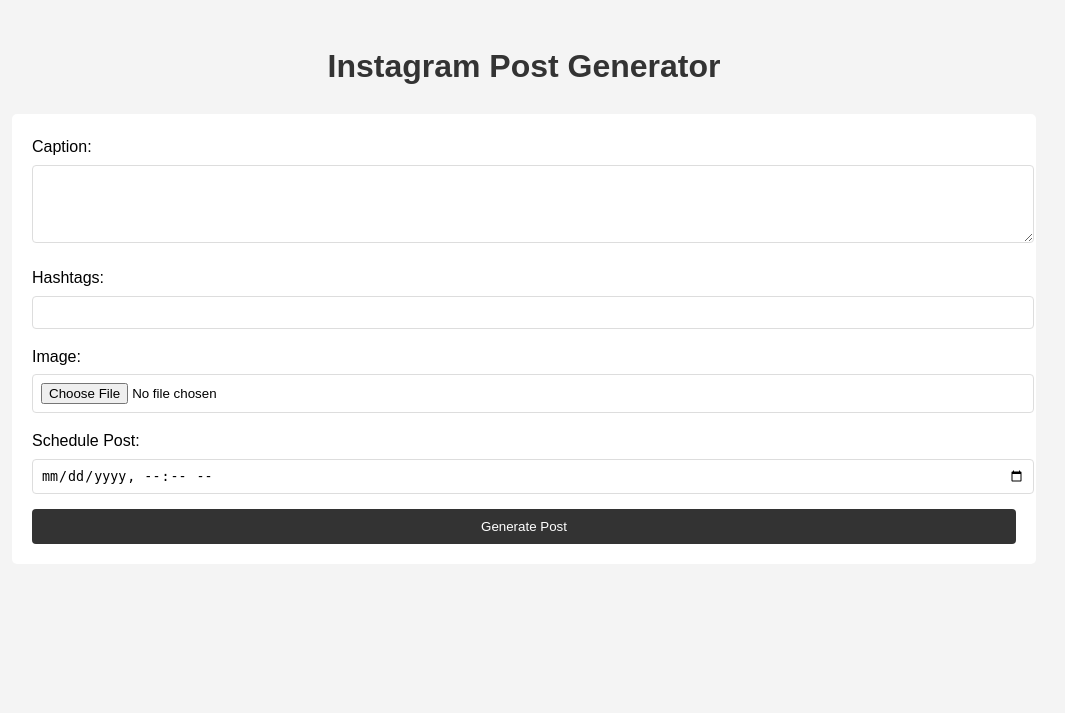
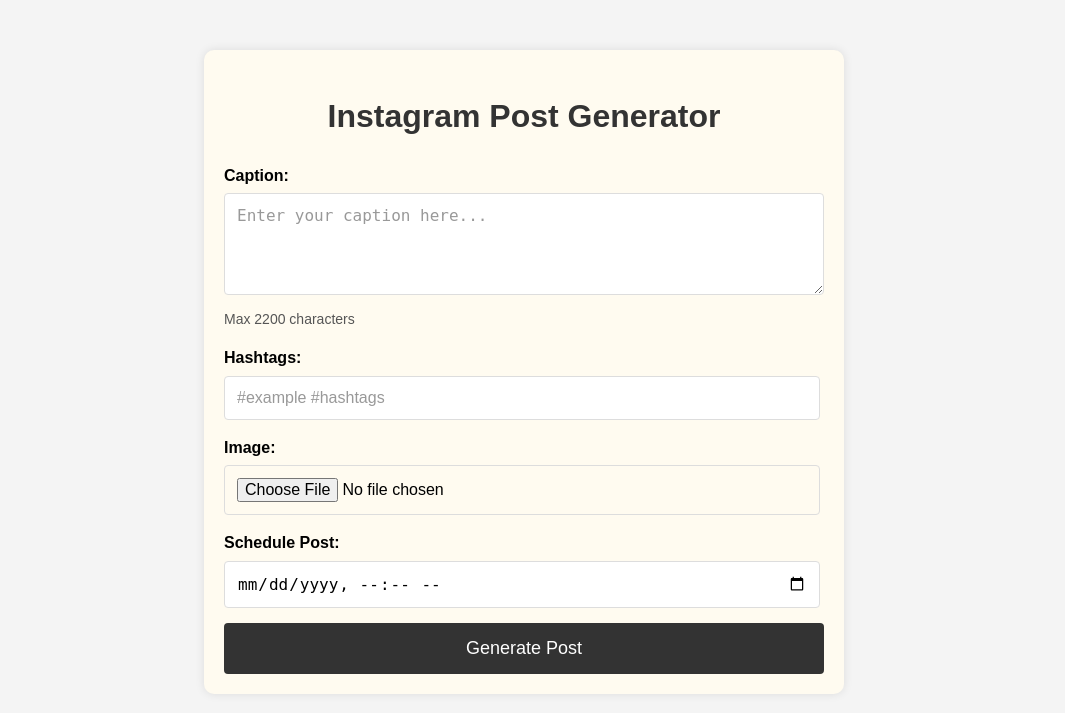
Before and after one commit to BlockChef/ig-feed-generator, a Flask app: page / in a window 1280 px wide. Shown: the top 713 px of the page, without its empty margins (116-1181 px from the left). Run offline with Flask 3, Linux system fonts and the light colour scheme.

Commit message:
add placeholder and Fix CSS

```diff
--- a/pyproject.toml
+++ b/pyproject.toml
@@ -2,7 +2,7 @@
 name = "ig-feed-generator"
 version = "0.1.0"
 description = ""
-authors = ["mukund1712 <143148571+mukund1712@users.noreply.github.com>"]
+authors = ["mukund1712 <143148571+mukund1712@users.noreply.github.com>", "abodh788 abodh.gajurel100@gmail.com"]
 readme = "README.md"
 
 [tool.poetry.dependencies]
--- a/static/css/style.css
+++ b/static/css/style.css
@@ -1,4 +1,142 @@
+/* Global Styles */
 body {
+    font-family: Arial, sans-serif;
+    line-height: 1.6;
+    margin: 0;
+    padding: 0;
+    background-color: #f4f4f4; /* Light background color for the whole page */
+}
+
+/* Container */
+.container {
+    max-width: 600px;
+    margin: 50px auto;
+    padding: 20px;
+    background: #fff; /* White background for the form container */
+    border-radius: 10px;
+    box-shadow: 0 0 10px rgba(0, 0, 0, 0.1);
+    background-color: #fffbf0; /* Soft light yellow background for the container */
+}
+
+/* Header */
+h1 {
+    color: #333;
+    text-align: center;
+    margin-bottom: 20px;
+}
+
+/* Form */
+form {
+    display: flex;
+    flex-direction: column;
+}
+
+/* Form Group */
+.form-group {
+    margin-bottom: 15px;
+    position: relative;
+}
+
+/* Label */
+label {
+    display: block;
+    margin-bottom: 5px;
+    font-weight: bold;
+}
+
+/* Textarea */
+textarea {
+    width: 100%;
+    padding: 12px;
+    border: 1px solid #ddd;
+    border-radius: 4px;
+    font-size: 16px;
+    box-sizing: border-box;
+    resize: vertical; /* Allow vertical resizing only */
+}
+
+/* Input Fields */
+input[type="text"],
+input[type="file"],
+input[type="datetime-local"] {
+    width: 95%;
+    padding: 12px;
+    border: 1px solid #ddd;
+    border-radius: 4px;
+    font-size: 16px;
+    transition: border 0.3s ease;
+}
+
+/* Placeholder Color */
+input::placeholder,
+textarea::placeholder {
+    color: #999;
+}
+
+/* Hover Effects */
+input[type="text"]:hover,
+input[type="datetime-local"]:hover,
+textarea:hover {
+    border-color: #333;
+}
+
+/* Focus Effects */
+input[type="text"]:focus,
+input[type="datetime-local"]:focus,
+textarea:focus {
+    border-color: #333;
+    outline: none;
+}
+
+/* Button */
+button {
+    display: block;
+    width: 100%;
+    padding: 15px;
+    background: #333;
+    color: #fff;
+    border: none;
+    border-radius: 4px;
+    cursor: pointer;
+    font-size: 18px;
+    transition: background 0.3s ease;
+}
+
+button:hover {
+    background: #555;
+}
+
+/* Character Counter */
+#charCount {
+    display: block;
+    margin-top: 5px;
+    font-size: 14px;
+    color: #555;
+}
+
+/* Responsive Design */
+@media (max-width: 600px) {
+    .container {
+        width: 90%;
+    }
+
+    button {
+        font-size: 16px;
+        padding: 12px;
+    }
+
+    input[type="text"],
+    input[type="file"],
+    input[type="datetime-local"],
+    textarea {
+        font-size: 14px;
+        padding: 10px;
+    }
+}
+
+
+
+/* body {
     font-family: Arial, sans-serif;
     line-height: 1.6;
     margin: 0;
@@ -56,4 +194,4 @@ button {
 
 button:hover {
     background: #555;
-}
+} */
--- a/templates/register.html
+++ b/templates/register.html
@@ -12,15 +12,17 @@
         <form method="POST" enctype="multipart/form-data">
             <div class="form-group">
                 <label for="caption">Caption:</label>
-                <textarea id="caption" name="caption" rows="4" required></textarea>
+                <textarea id="caption" name="caption" rows="4" maxlength="2200" placeholder="Enter your caption here..." required></textarea>
+                <small id="charCount">Max 2200 characters</small>
             </div>
             <div class="form-group">
                 <label for="hashtags">Hashtags:</label>
-                <input type="text" id="hashtags" name="hashtags" required>
+                <input type="text" id="hashtags" name="hashtags" placeholder="#example #hashtags" required>
             </div>
             <div class="form-group">
                 <label for="image">Image:</label>
                 <input type="file" id="image" name="image" accept="image/*" required>
+
             </div>
             <div class="form-group">
                 <label for="schedule">Schedule Post:</label>
```
